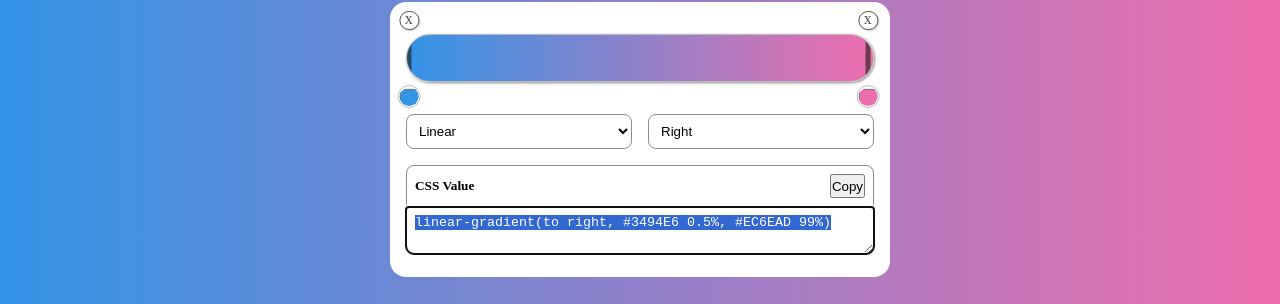
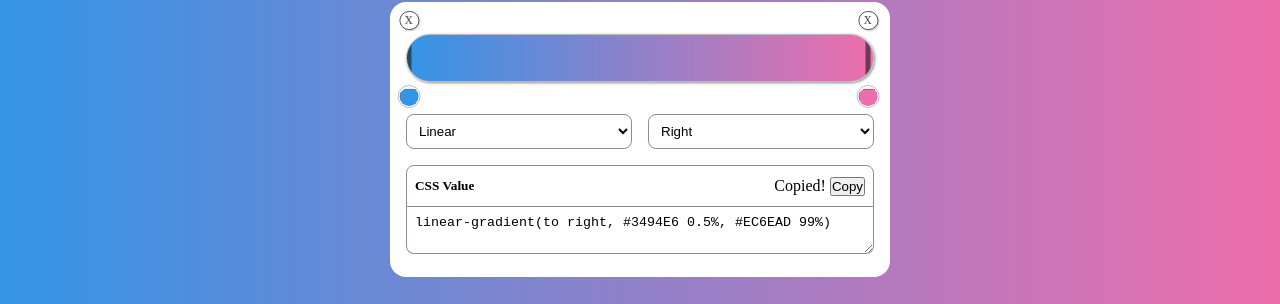
Before and after one commit to zuramai/gradient-picker, a website built with Vite: page index.html in a window 1280 px wide. Both pictures are taken after a click on the button "Copy". Shown: the part 276-580 px from the top of the page. Built offline with nearby package versions, Linux system fonts and the light colour scheme.

Commit message:
feat: copy textarea functionality

```diff
--- a/index.html
+++ b/index.html
@@ -34,7 +34,10 @@
           <div class="css-box">
             <div class="css-box__header">
               <h5>CSS Value</h5>
-              <button onclick="copyCSS()">Copy</button>
+              <div class="copy-button">
+                <span id="copied">Copied!</span>
+                <button id="copy-css">Copy</button>
+              </div>
             </div>
             <textarea name="css" id="css" readonly></textarea>
           </div>
@@ -44,14 +47,6 @@
         </a>
       </div>
     </div>
-    <script type="text/javascript">
-      //copy css code
-      function copyCSS(){
-          let textarea = document.querySelector("#css");
-          textarea.select();
-          navigator.clipboard.writeText(textarea.value);
-        }
-    </script>
     <script type="module" src="/src/main.ts"></script>
   </body>
 </html>
--- a/src/main.ts
+++ b/src/main.ts
@@ -7,8 +7,19 @@ const colorHandlers = document.createElement('div')
 colorHandlers.classList.add('color__handlers')
 
 // TODO: publish UI library
-new GradientPicker({
+const picker = new GradientPicker({
   el: app,
   previewEl: preview,
   colorHandlersEl: colorHandlers,
 })
+
+const copyCssButton = document.getElementById('copy-css')
+copyCssButton?.addEventListener('click', () => {
+  let textarea = document.querySelector("#css") as HTMLTextAreaElement;
+  navigator.clipboard.writeText(textarea.value);
+
+  // Show "Copied!" text
+  const copiedEl = document.getElementById('copied')
+  copiedEl?.classList.add('show')
+  setTimeout(() => copiedEl?.classList.remove('show'), 500);
+})
```
